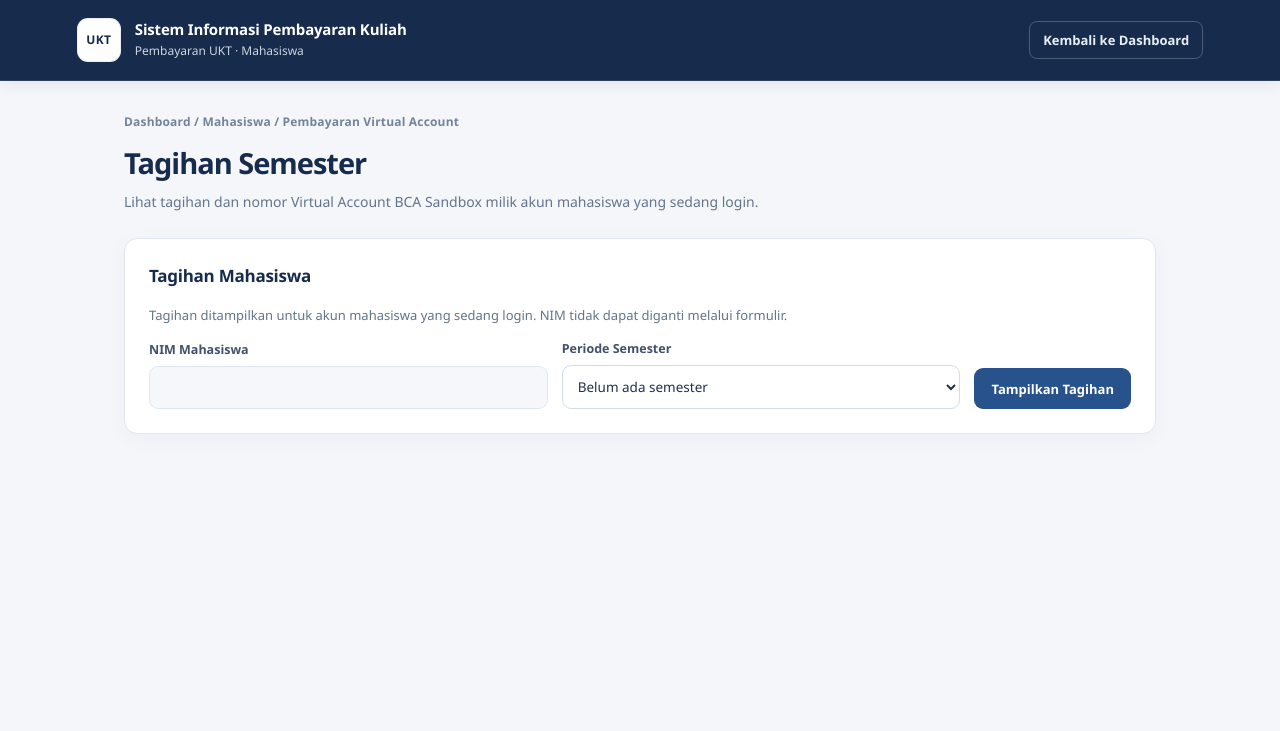
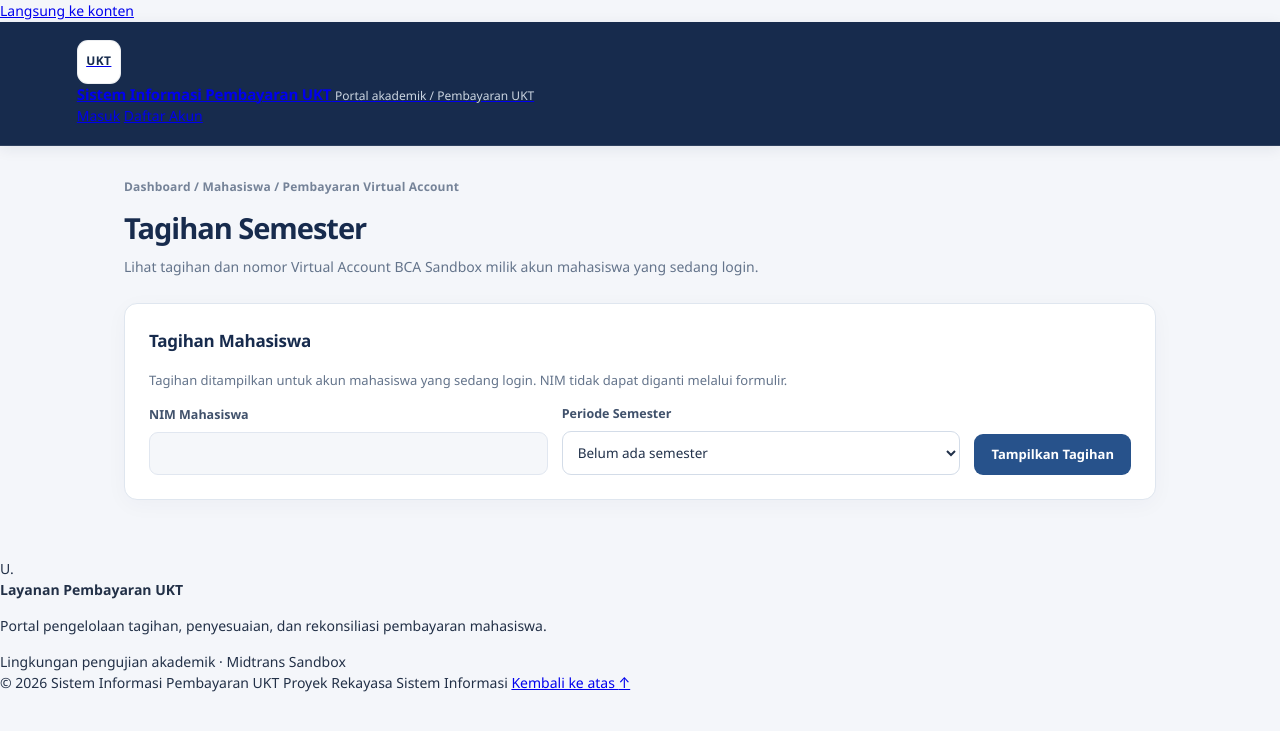
Before and after one commit to just-irvy/sistem-ukt, a Laravel app: template resources/views/mahasiswa/tagihan.blade.php in a window 1280 px wide. Shown: the top 731 px of the page. Run offline with Laravel 12, Linux system fonts and the light colour scheme; the template is opened without the code that fills it, so the values that code supplies are empty.

Commit message:
feat(ui): use consistent accessible header, footer and Motion + Lenis entrypoint

```diff
--- a/resources/views/mahasiswa/tagihan.blade.php
+++ b/resources/views/mahasiswa/tagihan.blade.php
@@ -47,18 +47,9 @@
     <link rel="stylesheet" href="{{ asset('css/ukt-refinement.css') }}">
 </head>
 <body class="mahasiswa-page">
-<header class="topbar">
-    <div class="brand">UKT</div>
-    <div>
-        <div class="brand-title">Sistem Informasi Pembayaran Kuliah</div>
-        <div class="brand-subtitle">Pembayaran UKT · Mahasiswa</div>
-    </div>
-    <nav class="topbar-links" aria-label="Navigasi mahasiswa">
-        <a href="{{ route('dashboard.mahasiswa') }}">Kembali ke Dashboard</a>
-    </nav>
-</header>
+@include('partials.site-header', ['section' => 'Pembayaran UKT'])
 
-<main class="container">
+<main class="container" id="konten-utama">
     <div class="breadcrumb"><a href="{{ route('dashboard.mahasiswa') }}" style="color: inherit;">Dashboard</a> / Mahasiswa / Pembayaran Virtual Account</div>
     <h1>Tagihan Semester</h1>
     <p class="description">Lihat tagihan dan nomor Virtual Account BCA Sandbox milik akun mahasiswa yang sedang login.</p>
@@ -187,5 +178,8 @@
         </section>
     @endif
 </main>
+
+@include('partials.site-footer')
+<script type="module" src="{{ asset('js/ukt-effects.js') }}"></script>
 </body>
 </html>
```
